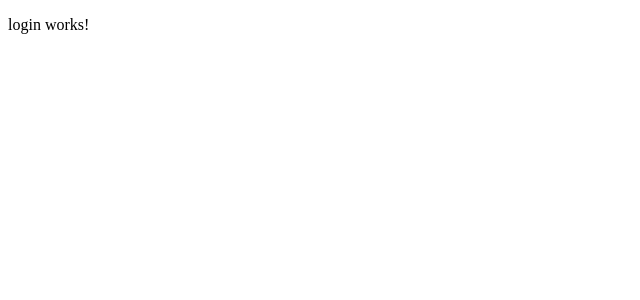
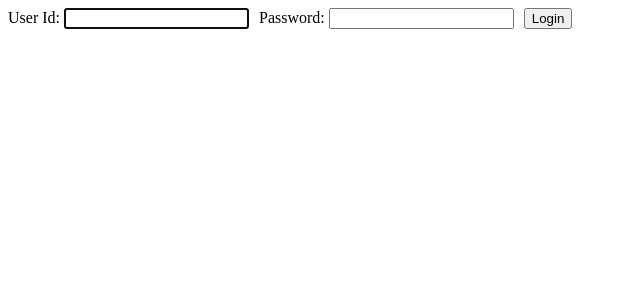
Before and after one commit to jlee2978/se3316-jlee2978-lab4, an Angular app: page /login in a window 1280 px wide. Shown: the top 300 px of the page, without its empty margins (0-640 px from the left). Built offline with nearby package versions, Linux system fonts and the light colour scheme.

Commit message:
Added login capabilities

```diff
--- a/src/app/app.component.html
+++ b/src/app/app.component.html
@@ -1 +1,4 @@
-<router-outlet></router-outlet>
+<router-outlet>
+
+
+</router-outlet>
--- a/src/app/login/login.component.html
+++ b/src/app/login/login.component.html
@@ -1 +1,10 @@
-<p>login works!</p>
+<label>User Id: </label>
+<input type='text' id='userid' name='userid' [(ngModel)]='userid' value='' required autofocus>
+
+<label>Password: </label>
+<input type='password' id='userpwd' value='' [(ngModel)]='userpwd' required>
+
+<button (click)='login()'>Login</button>
+<div>
+    <span *ngIf='loginError' class='error'>Invalid user id or password, please try again!</span>
+</div>
--- a/src/app/login/login.component.scss
+++ b/src/app/login/login.component.scss
@@ -0,0 +1,2 @@
+input {margin-right:10px;}
+.error {color: red;}
--- a/src/app/login/login.component.ts
+++ b/src/app/login/login.component.ts
@@ -1,15 +1,39 @@
-import { Component, OnInit } from '@angular/core';
+import { Component, NgModule } from '@angular/core';
+import { Router } from '@angular/router';
+
 
 @Component({
   selector: 'app-login',
   templateUrl: './login.component.html',
   styleUrls: ['./login.component.scss']
 })
-export class LoginComponent implements OnInit {
+export class LoginComponent {
+  private userid: string;
+  private userpwd: string;
+  private loginError: boolean;
+  private role: string;
 
-  constructor() { }
+  constructor(private router: Router) { }
 
-  ngOnInit() {
+  login() {
+    this.role = '';
+
+    if (this.userid == 'admin' && this.userpwd == 'admin') {
+      this.role = 'admin'
+    }
+
+    if (this.userid == 'user' && this.userpwd == 'user') {
+      this.role = 'user'
+    }
+
+    // boolean loginError set to true if role has been assigned
+    // and false otherwise which indicates a login error
+    this.loginError = (this.role.length == 0);
+
+    if (!this.loginError) {
+      //if no error on login, navigate to /item/:userid/:role
+      this.router.navigate(['/item', this.userid, this.role]);
+    }
   }
 
 }
```
